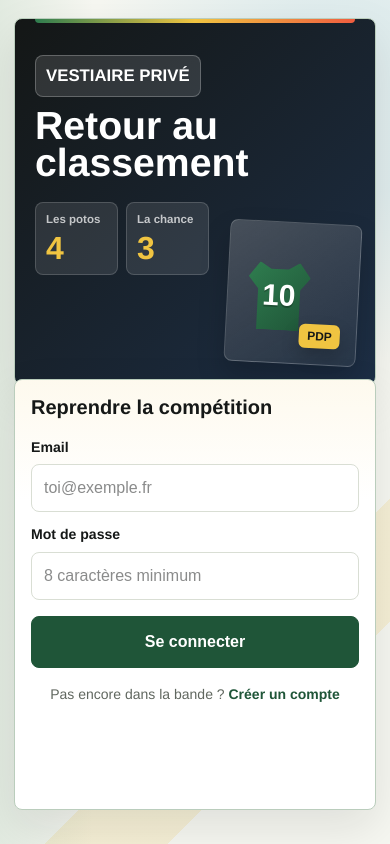
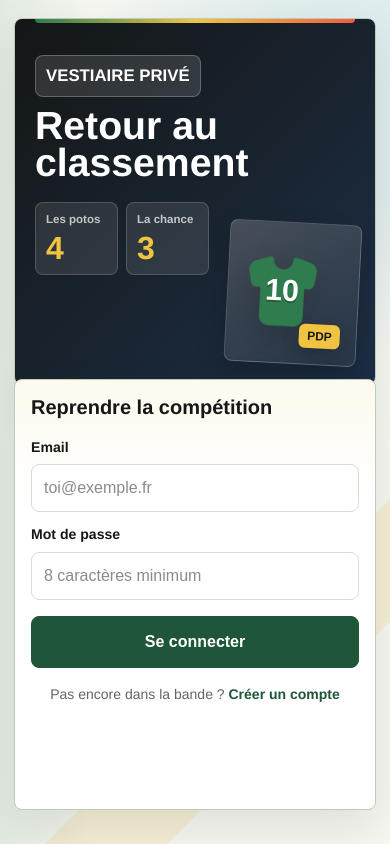
Before and after one commit to GrischK/pronos-des-potos, a Next.js app: page /login in a window 390 px wide. Built offline with nearby package versions, Linux system fonts and the light colour scheme; no server answers.

Commit message:
📱 Use lucide react shirt

```diff
--- a/app/globals.css
+++ b/app/globals.css
@@ -3367,11 +3367,19 @@
   }
 
   .auth-locker-shirt {
-    @apply absolute left-5 top-10 grid h-[68px] w-[62px] place-items-center rounded-lg text-3xl font-black text-white;
-    background:
-      linear-gradient(135deg, var(--pitch), var(--pitch-strong)),
-      var(--pitch);
-    clip-path: polygon(18% 0, 36% 10%, 64% 10%, 82% 0, 100% 22%, 84% 40%, 84% 100%, 16% 100%, 16% 40%, 0 22%);
+    @apply absolute left-4 top-7 block h-[82px] w-[76px];
+  }
+
+  .auth-locker-shirt-icon {
+    @apply h-full w-full;
+    color: var(--pitch);
+    fill: var(--pitch);
+    filter: drop-shadow(0 10px 16px color-mix(in srgb, black 18%, transparent));
+    stroke-width: 1.8;
+  }
+
+  .auth-locker-shirt-number {
+    @apply absolute inset-0 grid place-items-center text-[1.9rem] font-black text-white;
     text-shadow: 0 2px 0 color-mix(in srgb, black 24%, transparent);
   }
 
@@ -3470,6 +3478,16 @@
   }
 
   :root[data-theme="dark"] .auth-locker-shirt {
+    color: inherit;
+  }
+
+  :root[data-theme="dark"] .auth-locker-shirt-icon {
+    color: var(--pitch);
+    fill: var(--pitch);
+    filter: drop-shadow(0 12px 18px color-mix(in srgb, black 28%, transparent));
+  }
+
+  :root[data-theme="dark"] .auth-locker-shirt-number {
     color: #0f1318;
     text-shadow: none;
   }
--- a/components/auth/AuthHero.tsx
+++ b/components/auth/AuthHero.tsx
@@ -1,3 +1,5 @@
+import { Shirt } from "lucide-react";
+
 type AuthHeroProps = {
   title: string;
   text: string;
@@ -11,7 +13,10 @@ export function AuthHero({ title, text }: AuthHeroProps) {
       <p>{text}</p>
 
       <div className="auth-locker-visual" aria-hidden="true">
-        <span className="auth-locker-shirt">10</span>
+        <span className="auth-locker-shirt">
+          <Shirt className="auth-locker-shirt-icon" />
+          <span className="auth-locker-shirt-number">10</span>
+        </span>
         <span className="auth-locker-key">PDP</span>
         <span className="auth-locker-line" />
       </div>
```
